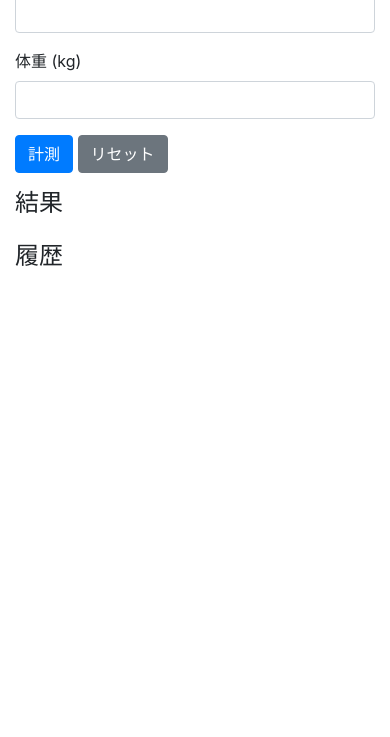
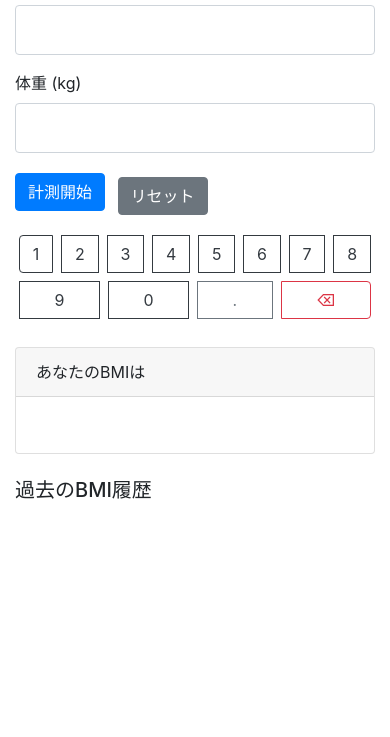
Before and after one commit to Criket34/BMIdata, a plain HTML site: page main.html in a window 390 px wide. Shown: the part 107-844 px from the top of the page. Drawn offline with nearby package versions, Linux system fonts and the light colour scheme.

Commit message:
Add files via upload

```diff
--- a/main.html
+++ b/main.html
@@ -1,36 +1,97 @@
 <!DOCTYPE html>
 <html>
   <head>
-  <meta charset="UTF-8">
+    <meta charset="utf-8">
     <title>BMI計算機</title>
-  <link rel="stylesheet" href="https://stackpath.bootstrapcdn.com/bootstrap/4.3.1/css/bootstrap.min.css">
+
+    <!-- Bootstrap CSS -->
+    <link rel="stylesheet" href="https://stackpath.bootstrapcdn.com/bootstrap/4.3.1/css/bootstrap.min.css"
+      integrity="sha384-ggOyR0iXCbMQv3Xipma34MD+dH/1fQ784/j6cY/iJTQUOhcWr7x9JvoRxT2MZw1T"
+      crossorigin="anonymous">
+
+    <!-- スマホ専用の入力欄のサイズ調整 -->
+    <style>
+      @media (max-width: 768px) {
+        #height-input, #weight-input {
+          font-size: 1.5rem;
+          padding: 1rem;
+        }
+      }
+    </style>
   </head>
+
   <body>
-  <div class="container pt-4">
-    <h2 id="user-label">BMI計算機</h2>
+    <!-- 上部タイトルバー -->
+    <header>
+      <nav class="navbar navbar-dark bg-dark">
+        <div class="container">
+          <a href="#" class="navbar-brand">BMI計算機</a>
+        </div>
+      </nav>
+    </header>
+
+    <!-- メイン内容 -->
+    <main>
+      <div class="container">
+        <div class="row">
+
+          <!-- 入力フォーム -->
+          <section class="col-sm-6 col-md-4 pt-4">
             <div class="form-group">
-      <label for="height-input">身長 (cm)</label>
-      <input id="height-input" class="form-control" type="text">
-    </div>
-    <div class="form-group">
-      <label for="weight-input">体重 (kg)</label>
-      <input id="weight-input" class="form-control" type="text">
-    </div>
-    <button id="button-submit" class="btn btn-primary">計測</button>
-    <button id="button-reset" class="btn btn-secondary">リセット</button>
-
-    <div class="mt-3">
-      <h4>結果</h4>
-      <p id="bmi-output"></p>
-      <p id="message"></p>
+              <label for="height">身長 (cm)</label>
+              <input id="height-input" type="text" class="form-control" value="">
             </div>
 
-    <div class="mt-4">
-      <h4>履歴</h4>
-      <ul id="history-list" class="list-group"></ul>
+            <div class="form-group">
+              <label for="weight">体重 (kg)</label>
+              <input id="weight-input" type="text" class="form-control" value="">
+            </div>
+
+            <!-- ボタン：計測とリセット -->
+            <input id="button-submit" type="submit" class="btn btn-primary btn-large mr-2" value="計測開始">
+            <button id="button-reset" type="button" class="btn btn-secondary btn-large mt-2">リセット</button>
+
+            <!-- スマホ専用テンキー -->
+            <div id="custom-keypad" class="d-block d-md-none mt-3">
+              <div class="btn-group d-flex flex-wrap">
+                <button type="button" class="btn btn-outline-dark m-1 flex-fill keypad-btn">1</button>
+                <button type="button" class="btn btn-outline-dark m-1 flex-fill keypad-btn">2</button>
+                <button type="button" class="btn btn-outline-dark m-1 flex-fill keypad-btn">3</button>
+                <button type="button" class="btn btn-outline-dark m-1 flex-fill keypad-btn">4</button>
+                <button type="button" class="btn btn-outline-dark m-1 flex-fill keypad-btn">5</button>
+                <button type="button" class="btn btn-outline-dark m-1 flex-fill keypad-btn">6</button>
+                <button type="button" class="btn btn-outline-dark m-1 flex-fill keypad-btn">7</button>
+                <button type="button" class="btn btn-outline-dark m-1 flex-fill keypad-btn">8</button>
+                <button type="button" class="btn btn-outline-dark m-1 flex-fill keypad-btn">9</button>
+                <button type="button" class="btn btn-outline-dark m-1 flex-fill keypad-btn">0</button>
+                <button type="button" class="btn btn-outline-secondary m-1 flex-fill keypad-btn">.</button>
+                <button type="button" class="btn btn-outline-danger m-1 flex-fill keypad-btn">⌫</button>
+              </div>
+            </div>
+          </section>
+
+          <!-- 結果表示 -->
+          <section class="col-sm-6 col-md-4 pt-4">
+            <div class="card">
+              <div class="card-header">あなたのBMIは</div>
+              <div class="card-body">
+                <div id="bmi-output" class="display-4"></div>
+                <div id="message" class="mt-3"></div>
               </div>
             </div>
 
+            <!-- 履歴表示 -->
+            <div class="mt-4">
+              <h5>過去のBMI履歴</h5>
+              <ul id="bmi-history" class="list-group"></ul>
+            </div>
+          </section>
+
+        </div>
+      </div>
+    </main>
+
+    <!-- JavaScript -->
     <script src="main.js"></script>
   </body>
 </html>
```
Also changed, not shown: index.html (+18 -8 lines). Lines whose indentation alone changed are shown as unchanged.
